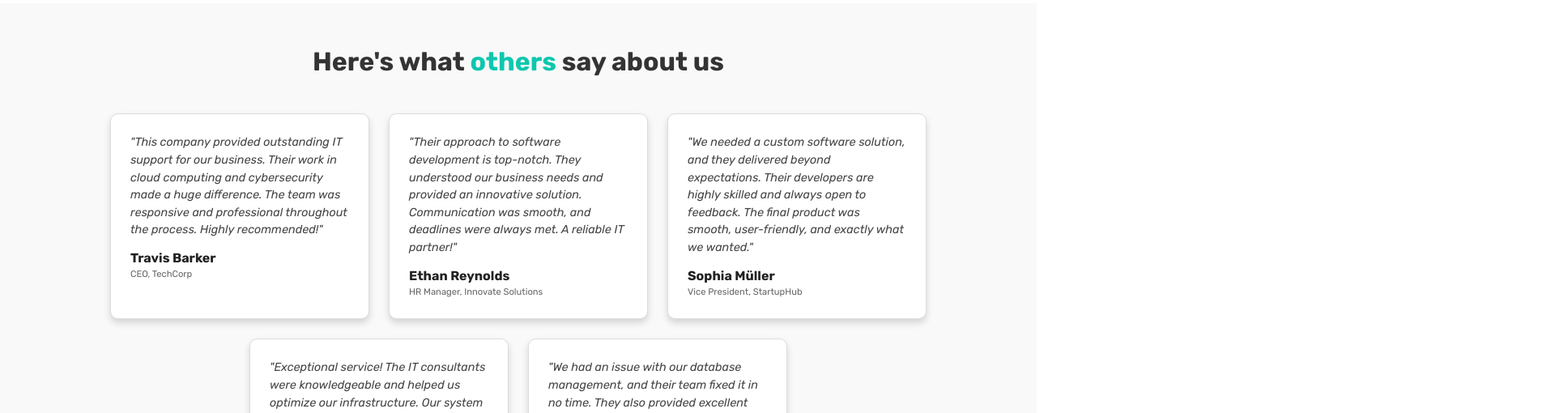
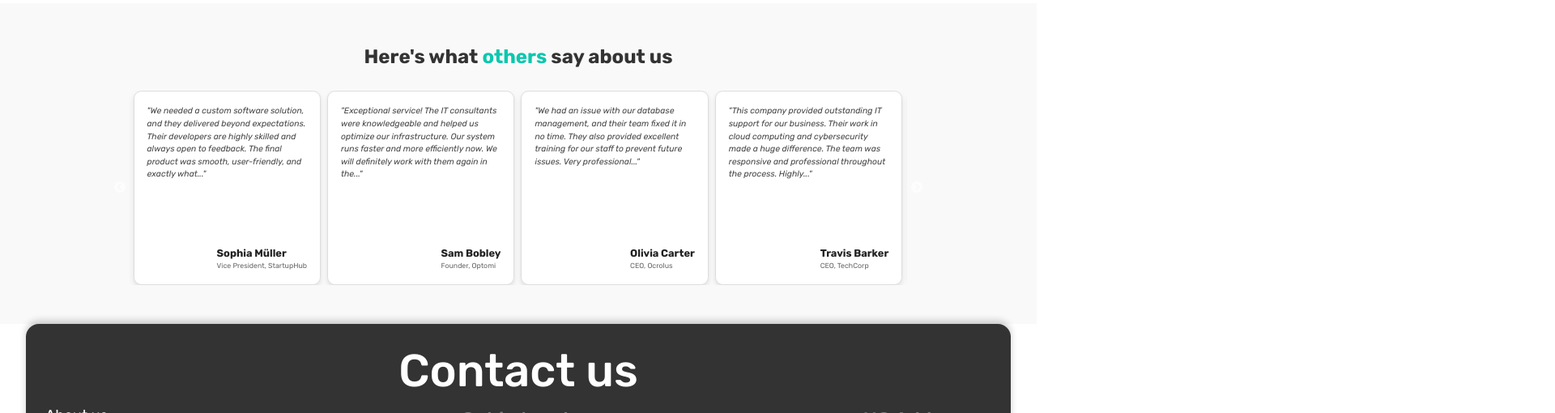
Before and after one commit to hemantsony09/KloBTech-webiste-testing, a React (Vite) app: page / in a window 1280 px wide. Shown: the part 2290-2800 px from the top of the page at 81% size, 1920 px wide, since content can reach past the window. Built offline with nearby package versions, Linux system fonts and the light colour scheme.

Commit message:
addded css

```diff
--- a/src/Testimonials.css
+++ b/src/Testimonials.css
@@ -1,3 +1,7 @@
+:root {
+  --accent-color: #0cc7ae;
+}
+
 .reviews-section {
   display: flex;
   flex-direction: column;
@@ -13,8 +17,7 @@
 }
 
 .reviews-heading {
-  font-size: 4rem;
-  margin-bottom: 20px;
+  font-size: 3rem;
   color: #333;
   font-weight: 700;
 }
@@ -24,79 +27,69 @@
 }
 
 .reviews-container {
-  display: flex;
-  justify-content: center;
-  flex-wrap: wrap;
-  gap: 3rem;
-  max-width: 1400px;
+  width: 100%;
+  max-width: 1200px;
+}
+
+.slick-track {
+  display: flex !important;
+  gap: 1rem;
 }
 
 .review-card {
   background: #fff;
   border: 1px solid #ddd;
   border-radius: 12px;
-  padding: 30px;
-  width: 100%;
+  padding: 20px;
+  min-width: 280px;
   max-width: 400px;
-  box-shadow: 0 6px 10px rgba(0, 0, 0, 0.15);
-  transition: transform 0.2s ease;
+  box-shadow: 0 4px 8px rgba(0, 0, 0, 0.1);
+  transition: transform 0.3s ease;
   text-align: left;
-  font-size: 1.2rem;
 }
 
 .review-card:hover {
-  transform: translateY(-7px);
+  transform: translateY(-5px);
   border: 2px solid var(--accent-color);
 }
 
 .review-feedback {
-  font-size: 1.8rem;
+  font-size: 1.3rem;
   font-style: italic;
-  margin-bottom: 15px;
   color: #444;
 }
 
 .review-name {
   font-weight: bold;
   color: #222;
-  font-size: 2.0rem;
+  font-size: 1.6rem;
 }
 
 .review-role {
-  font-size: 1.4rem;
+  font-size: 1.1rem;
   color: #666;
 }
 
 /* Responsive Design */
 @media (max-width: 1024px) {
   .reviews-heading {
-    font-size: 3.5rem;
-  }
-
-  .reviews-container {
-    gap: 2rem;
+    font-size: 2.5rem;
   }
 
   .review-card {
-    max-width: 90%;
-    padding: 25px;
-    font-size: 1.1rem;
+    max-width: 300px;
+    font-size: 1rem;
   }
 }
 
 @media (max-width: 768px) {
   .reviews-heading {
-    font-size: 4rem; /* Change from 3rem or 3.5rem */
-  }
-
-  .reviews-container {
-    flex-direction: column;
-    align-items: center;
+    font-size: 2.2rem;
   }
 
   .review-card {
-    max-width: 400px; /* Increase from 300px */
-    padding: 30px; /* Increase padding for a larger appearance */
-    font-size: 1.2rem;
+    max-width: 100%;
+    padding: 15px;
+    font-size: 1rem;
   }
 }
--- a/src/Testimonials.jsx
+++ b/src/Testimonials.jsx
@@ -1,4 +1,10 @@
+import { useState } from "react";
 import { motion } from "framer-motion";
+import Slider from "react-slick";
+import "slick-carousel/slick/slick.css";
+import "slick-carousel/slick/slick-theme.css";
+import { Dialog, DialogTitle, DialogContent, IconButton } from "@mui/material";
+import CloseIcon from "@mui/icons-material/Close";
 import "./Testimonials.css";
 
 const reviews = [
@@ -34,28 +40,91 @@ const reviews = [
   },
 ];
 
+const settings = {
+  dots: false,
+  infinite: true,
+  speed: 500,
+  slidesToShow: 4,
+  slidesToScroll: 1,
+  autoplay: true,
+  autoplaySpeed: 2000,
+  responsive: [
+    { breakpoint: 1024, settings: { slidesToShow: 2 } },
+    { breakpoint: 768, settings: { slidesToShow: 1 } },
+  ],
+};
+
 const Reviews = () => {
+  const [modalOpen, setModalOpen] = useState(false);
+  const [selectedFeedback, setSelectedFeedback] = useState({ name: "", feedback: "" });
+
+  const handleOpenModal = (review) => {
+    setSelectedFeedback(review);
+    setModalOpen(true);
+  };
+
+  const handleCloseModal = () => {
+    setModalOpen(false);
+    setSelectedFeedback({ name: "", feedback: "" });
+  };
+
   return (
     <section className="reviews-section">
       <h2 className="reviews-heading">
         Here's what <span className="highlight">others</span> say about us
       </h2>
       <div className="reviews-container">
-        {reviews.map((review, index) => (
+        <Slider {...settings}>
+          {reviews.map((review, index) => {
+            const words = review.feedback.split(" ");
+            const truncatedFeedback =
+              words.length > 30 ? words.slice(0, 30).join(" ") + "..." : review.feedback;
+
+            return (
               <motion.div
-            initial={{ opacity: 0, y: 50 }}
-            whileInView={{ opacity: 1, y: 0 }}
-            viewport={{ once: true }}
+                key={index}
+                initial={{ opacity: 0, y: 30 }}
+                animate={{ opacity: 1, y: 0 }}
                 transition={{ duration: 0.5 }}
-            className="review-card"
-            key={index}
+
+                className="review-card h-[300px] !flex flex-col  justify-between items-end "
               >
-            <p className="review-feedback">&quot;{review.feedback}&quot;</p>
+                <div>
+
+                <p
+                  className="review-feedback"
+                  onClick={() => handleOpenModal(review)}
+                  style={{ cursor: words.length > 30 ? "pointer" : "default" }}
+                  >
+                  &quot;{truncatedFeedback}&quot;
+                </p>
+                  </div>
+                  <div>
                 <h3 className="review-name">{review.name}</h3>
                 <p className="review-role">{review.role}</p>
+                  </div>
               </motion.div>
-        ))}
+            );
+          })}
+        </Slider>
       </div>
+
+      {/* Material UI Dialog for Full Feedback */}
+      <Dialog open={modalOpen} onClose={handleCloseModal} fullWidth maxWidth="sm">
+        <DialogTitle>
+          {selectedFeedback.name}
+          <IconButton
+            aria-label="close"
+            onClick={handleCloseModal}
+            sx={{ position: "absolute", right: 8, top: 8 }}
+          >
+            <CloseIcon />
+          </IconButton>
+        </DialogTitle>
+        <DialogContent>
+          <p>{selectedFeedback.feedback}</p>
+        </DialogContent>
+      </Dialog>
     </section>
   );
 };
```
Also changed, not shown: package.json (+8 -1 lines), 1 other file (tests, documents, lock files or other folders). Lines whose indentation alone changed are shown as unchanged.
